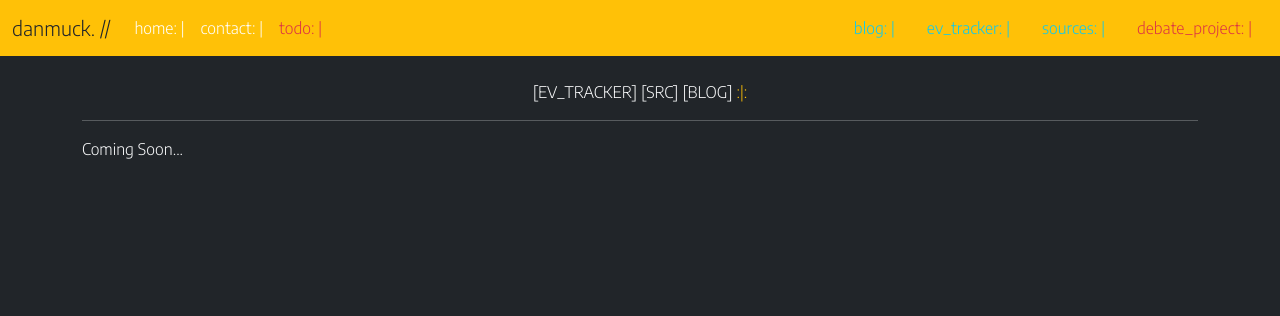
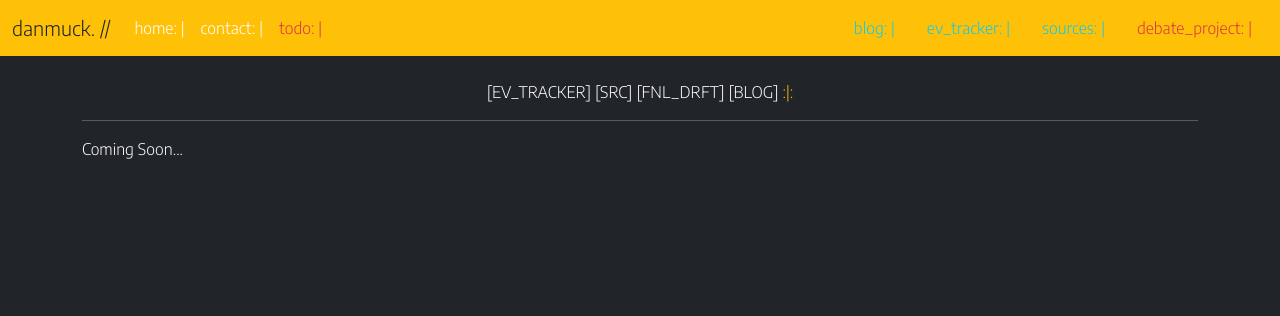
Before and after one commit to danmuck/debate_project_1, a Django app: page /ev_home/ in a window 1280 px wide. Shown: the top 316 px of the page. Run offline with Django 3.2, Linux system fonts and the light colour scheme.

Commit message:
add final_paper view

```diff
--- a/debate_project/templates/debate_project/main_ev.html
+++ b/debate_project/templates/debate_project/main_ev.html
@@ -10,6 +10,8 @@ ev_home:
 <div class="container text-center text-warning">
 <a href="/evidence/" class='link-light text-decoration-none'> [EV_TRACKER] </a>
 <a href="/sources/" class='link-light text-decoration-none'> [SRC] </a>
+<a href="/final_paper/" class='link-light text-decoration-none'> [FNL_DRFT] </a>
+
 <a href="/postal/" class='link-light text-decoration-none'> [BLOG] </a>
  :|:
 
```
